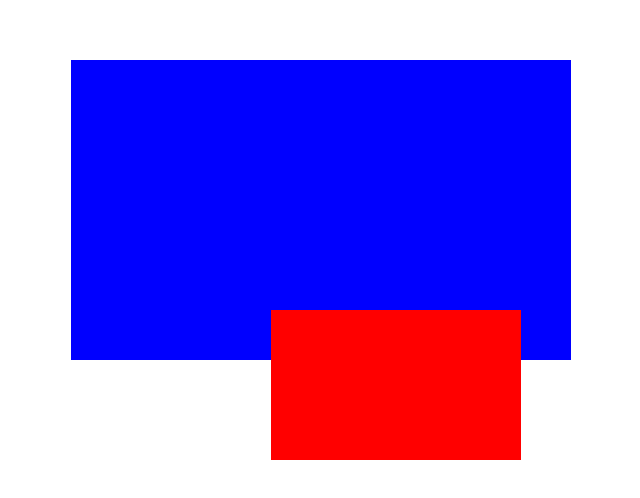
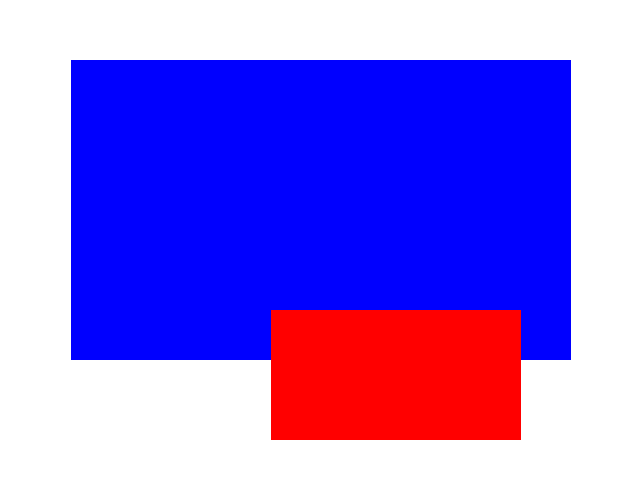
Before and after one commit to sorakiyh/positioning-, a plain HTML site: page index.html in a window 1280 px wide. Shown: the part 148-646 px from the top of the page, without its empty margins (137-777 px from the left). Drawn offline with Linux system fonts and the light colour scheme.

Commit message:
Adjust height of red circle in index.html
Reduce height of red circle from 150px to 130px.

```diff
--- a/index.html
+++ b/index.html
@@ -13,10 +13,11 @@
     .red-circle {
       background-color: red;
   width: 250px;
-  height: 150px;
+  height: 130px;
   position: absolute;
   top: 250px;
   left: 200px;
+      border-radious: 50%;
     }
   </style>
 </head>
```
